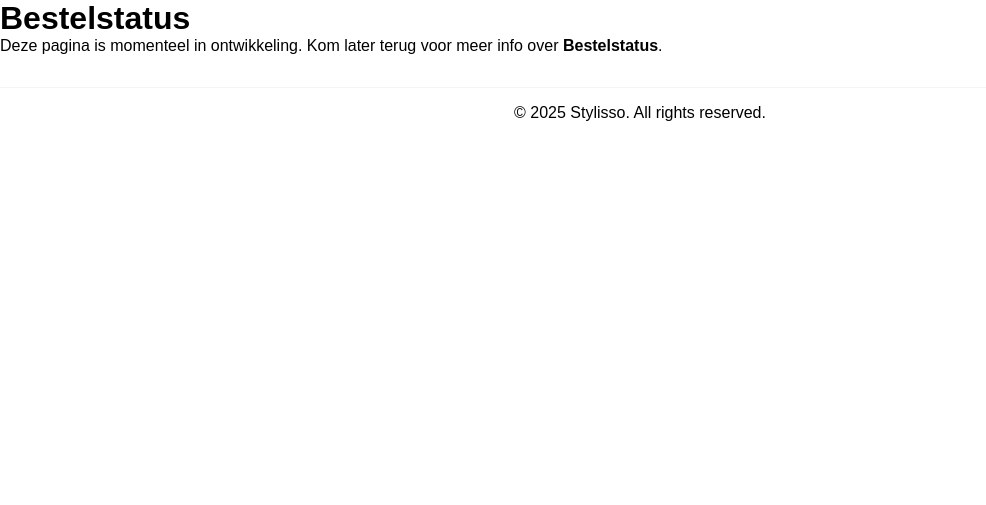
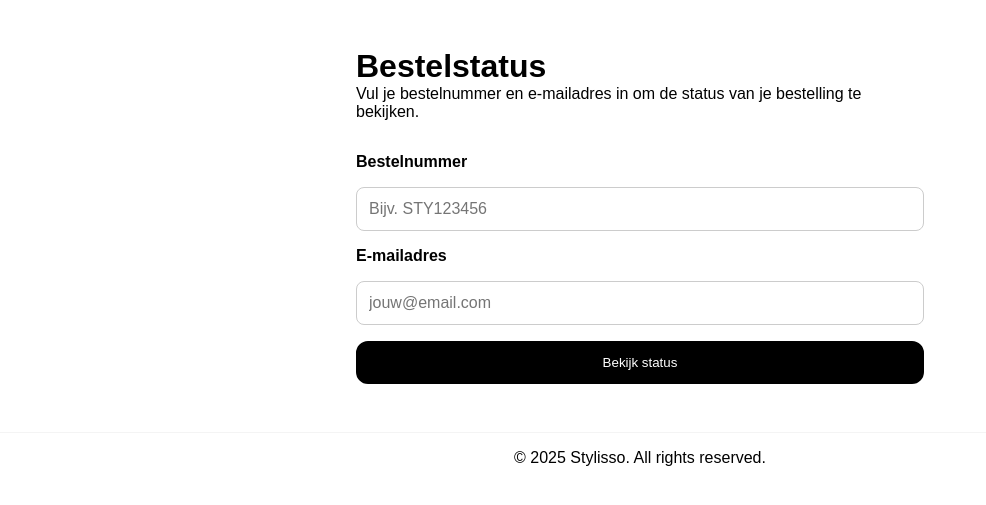
Before and after one commit to danirodeyns/stylisso-site, a PHP site: page /bestelstatus.html in a window 1280 px wide. Shown: the part 33-538 px from the top of the page, without its empty margins (0-986 px from the left). Run offline with PHP 8.4, Linux system fonts and the light colour scheme.

Commit message:
Bestelstatus

```diff
--- a/bestelstatus.html
+++ b/bestelstatus.html
@@ -13,9 +13,28 @@
     </a>
   </header>
 
-  <main class="page-content">
+  <main class="bestelstatus">
     <h1>Bestelstatus</h1>
-    <p>Deze pagina is momenteel in ontwikkeling. Kom later terug voor meer info over <strong>Bestelstatus</strong>.</p>
+    <p>Vul je bestelnummer en e-mailadres in om de status van je bestelling te bekijken.</p>
+
+    <form class="order-status-form">
+      <label for="order-number">Bestelnummer</label>
+      <input type="text" id="order-number" name="order-number" required placeholder="Bijv. STY123456" />
+
+      <label for="email">E-mailadres</label>
+      <input type="email" id="email" name="email" required placeholder="jouw@email.com" />
+
+      <button type="submit" class="cta-button">Bekijk status</button>
+    </form>
+
+    <div class="order-status-result" id="orderStatusResult" style="display: none;">
+      <!-- Dit wordt dynamisch gevuld na submit -->
+      <h2>Jouw Bestelling</h2>
+      <p><strong>Status:</strong> In behandeling</p>
+      <p><strong>Besteldatum:</strong> 4 augustus 2025</p>
+      <p><strong>Bezorgadres:</strong> Jan Jansen, Voorbeeldstraat 123, 1000 Brussel</p>
+      <p><strong>Verwachte levering:</strong> 9 augustus 2025</p>
+    </div>
   </main>
 
   <footer class="site-footer">
--- a/style.css
+++ b/style.css
@@ -523,6 +523,37 @@ footer {
   line-height: 1.6;
 }
 
+.bestelstatus {
+  max-width: 600px;
+  margin: 3rem auto;
+  padding: 0 1rem;
+}
+
+.order-status-form {
+  display: flex;
+  flex-direction: column;
+  gap: 1rem;
+  margin-top: 2rem;
+}
+
+.order-status-form input {
+  padding: 0.75rem;
+  font-size: 1rem;
+  border: 1px solid #ccc;
+  border-radius: 0.5rem;
+}
+
+.order-status-form label {
+  font-weight: bold;
+}
+
+.order-status-result {
+  margin-top: 3rem;
+  background-color: #f5f5f5;
+  padding: 1.5rem;
+  border-radius: 0.75rem;
+}
+
 /* Dark mode */
 @media (prefers-color-scheme: dark) {
   body {
```
